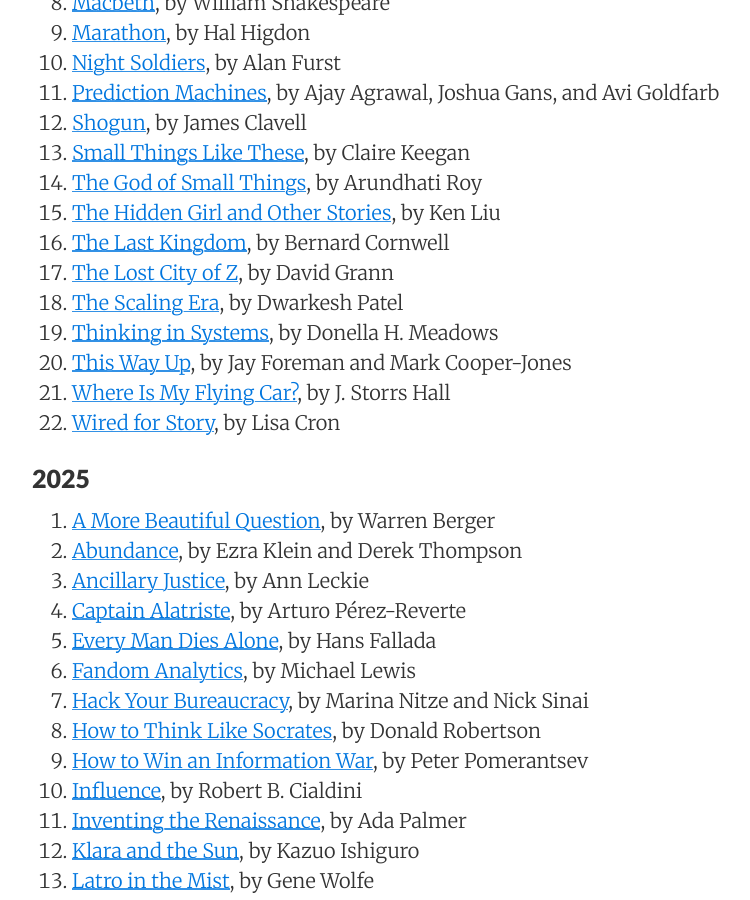
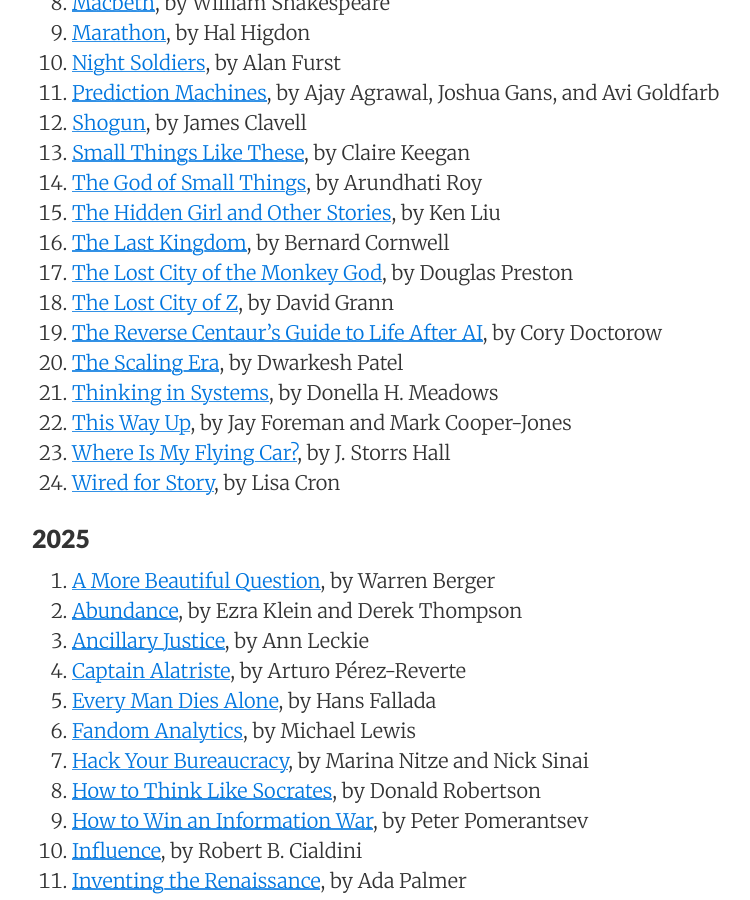
Before and after one commit to sewardlee337/sewardlee337.github.io, a Jekyll site: the page built from readinglist.md, in a window 1280 px wide and 900 px high, scrolled down 800 px. Shown: the whole window, without its empty margins (188-938 px from the left). Built offline with Jekyll 4.4.1, drawn with Linux system fonts in a browser that asks for light colours; nearby versions of some CDN libraries.

Commit message:
update reading list

```diff
--- a/readinglist.md
+++ b/readinglist.md
@@ -35,7 +35,9 @@ _"My alma mater was books, a good library... I could spend the rest of my life r
 1. [The God of Small Things](https://a.co/d/00KJNWI0), by Arundhati Roy
 1. [The Hidden Girl and Other Stories](https://a.co/d/0gjOugrb), by Ken Liu
 1. [The Last Kingdom](https://a.co/d/040lUYWo), by Bernard Cornwell
+1. [The Lost City of the Monkey God](https://www.amazon.com/Lost-City-Monkey-God-Story-ebook/dp/B01G1K1RTA/ref=tmm_kin_swatch_0), by Douglas Preston
 1. [The Lost City of Z](https://a.co/d/0baWTkRR), by David Grann
+1. [The Reverse Centaur's Guide to Life After AI](https://www.amazon.com/dp/037462156X?lv=shuf&channelId=500&plpRedirect=mhFallback), by Cory Doctorow
 1. [The Scaling Era](https://www.amazon.com/Scaling-Era-Oral-History-2019-2025/dp/1953953557), by Dwarkesh Patel
 1. [Thinking in Systems](https://a.co/d/eoeVs6A), by Donella H. Meadows
 1. [This Way Up](https://a.co/d/0aaHsl7p), by Jay Foreman and Mark Cooper-Jones
```
